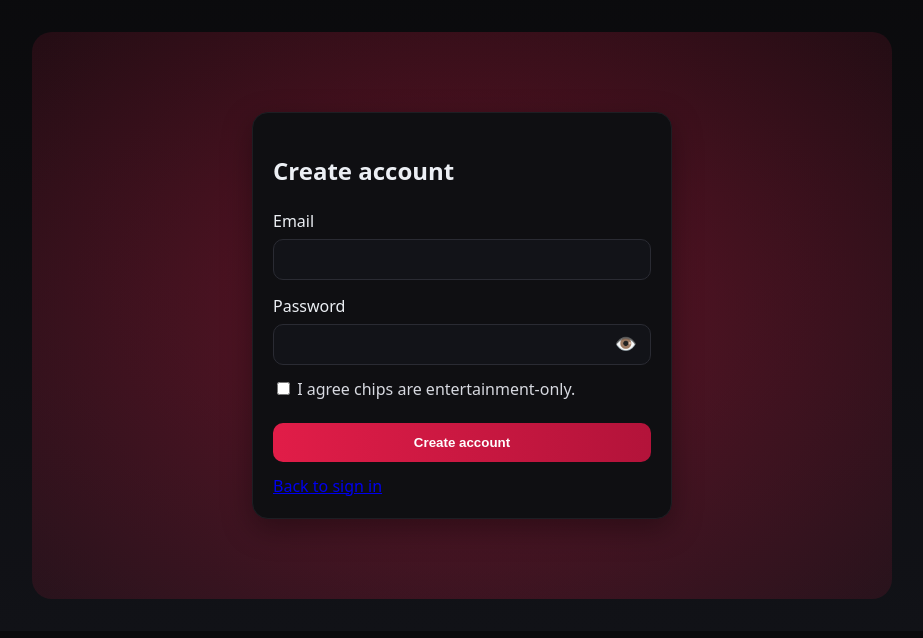
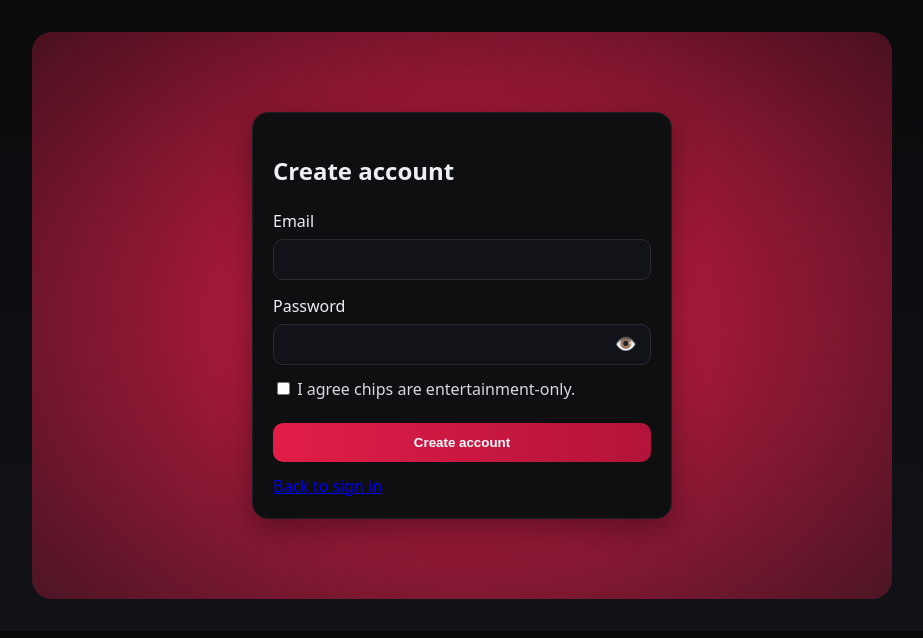
Before and after one commit to TheGamerJay/Mini-Assistant, a Flask app: page /register in a window 1280 px wide. Shown: the part 61-699 px from the top of the page, without its empty margins (178-1101 px from the left). Run offline with Flask 3, Linux system fonts and the light colour scheme.

Commit message:
Make red background fully bright to match sign in button
Changed opacity from .4 to 1 for full brightness red background around auth cards matching the button intensity.

🤖 Generated with [Claude Code](https://claude.ai/code)

Co-Authored-By: Claude <noreply@anthropic.com>

```diff
--- a/static/css/main.css
+++ b/static/css/main.css
@@ -6,7 +6,7 @@
 }
 *{box-sizing:border-box}
 body.mcw{margin:0;background:linear-gradient(180deg,#0A0A0C 0%,#111217 100%);color:var(--ink);font:16px/1.5 system-ui,Segoe UI,Roboto,Arial}
-body.mcw .container:has(.card.auth){background:radial-gradient(800px 600px at 50% 50%,rgba(225,29,72,.4),transparent);border-radius:20px;padding:40px 16px}
+body.mcw .container:has(.card.auth){background:radial-gradient(800px 600px at 50% 50%,rgba(225,29,72,1),transparent);border-radius:20px;padding:40px 16px}
 .container{max-width:860px;margin:32px auto;padding:0 16px}
 .site-header{display:flex;align-items:center;justify-content:space-between;padding:16px 20px;border-bottom:1px solid #1c1d22;background:#0A0A0C;position:sticky;top:0}
 .brand{display:flex;align-items:center;gap:12px}
```
